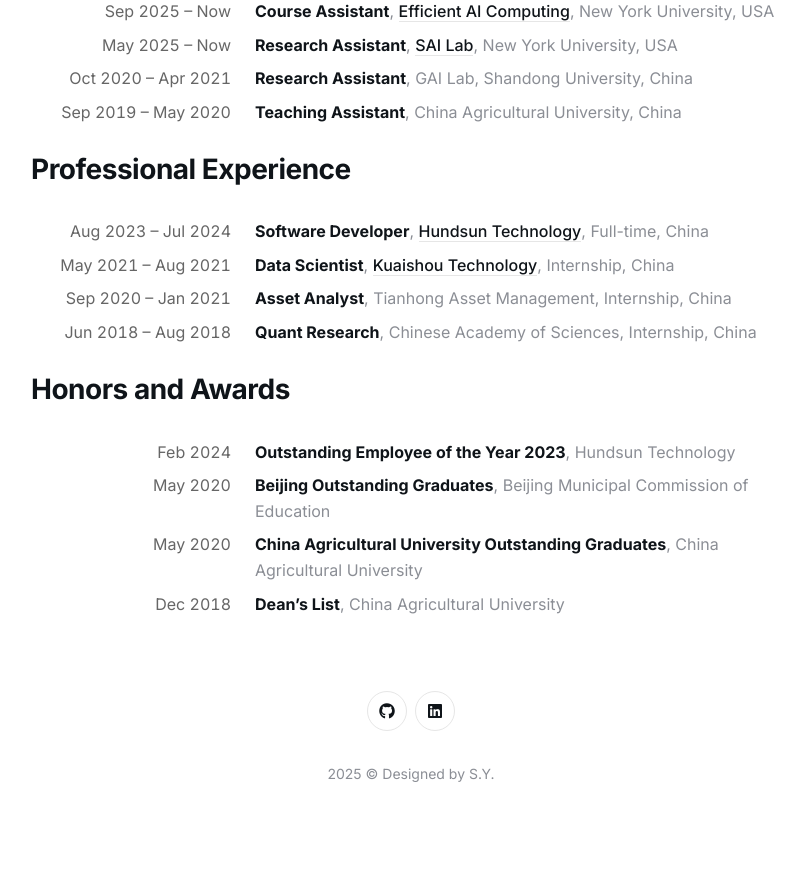
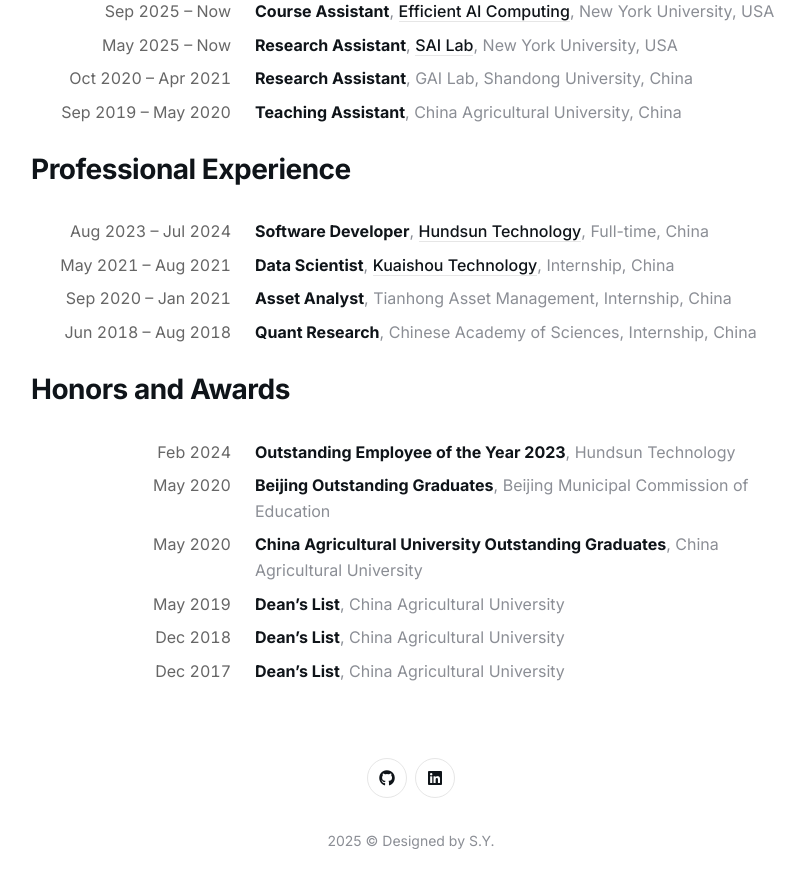
Before and after one commit to shawnyin128/shawnyin128.github.io, a Jekyll site: the page built from _pages/about.md, in a window 1280 px wide and 900 px high, scrolled down 1039 px. Shown: the top 888 px of the window, without its empty margins (229-1034 px from the left). Built offline with Jekyll 4.4.1, drawn with Linux system fonts in a browser that asks for light colours; before the commit the page ends 1872 px from its top, so only the background shows below that.

Commit message:
[about]: update cv

```diff
--- a/_pages/about.md
+++ b/_pages/about.md
@@ -94,7 +94,17 @@
 <strong>China Agricultural University Outstanding Graduates</strong>, China Agricultural University<br>
 </dd>
 
+<dt>May 2019</dt>
+<dd>
+<strong>Dean’s List</strong>, China Agricultural University<br>
+</dd>
+
 <dt>Dec 2018</dt>
+<dd>
+<strong>Dean’s List</strong>, China Agricultural University<br>
+</dd>
+
+<dt>Dec 2017</dt>
 <dd>
 <strong>Dean’s List</strong>, China Agricultural University<br>
 </dd>
```
